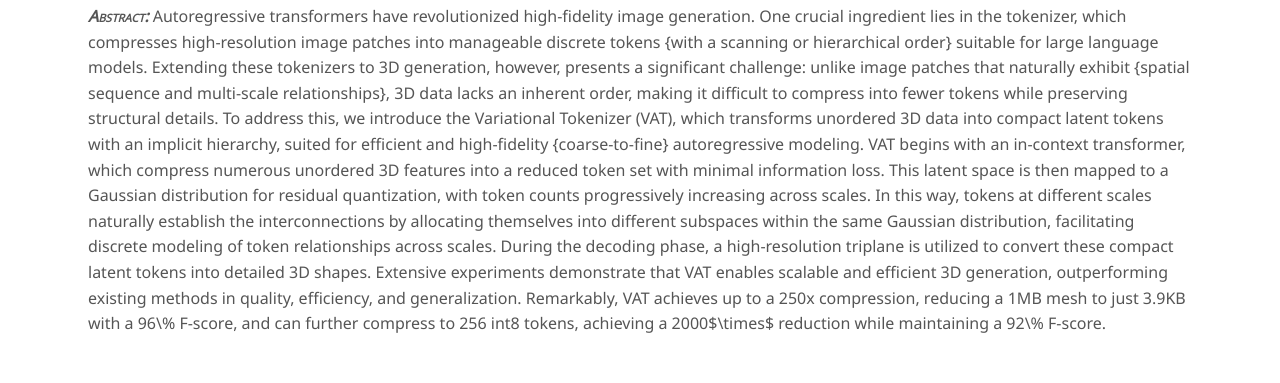
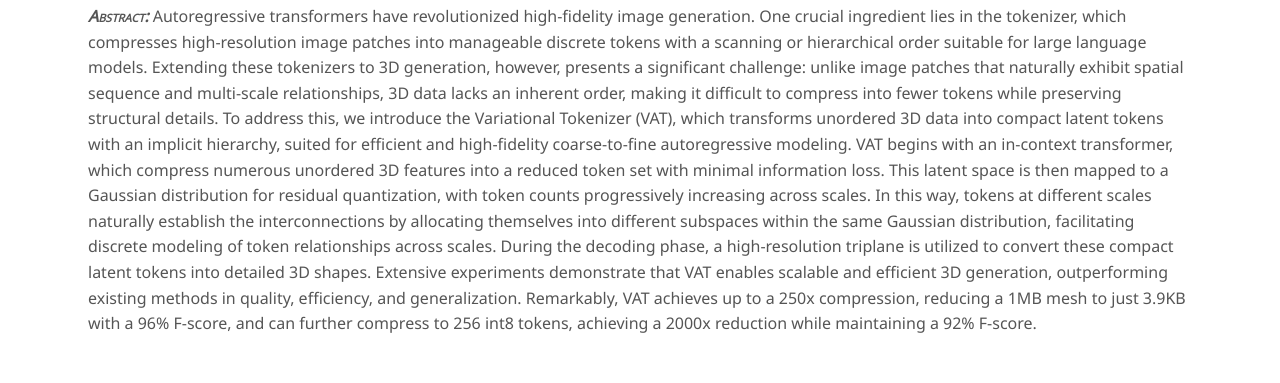
Before and after one commit to sparse-mvs-2/VAT.IO, a plain HTML site: page index.html in a window 1280 px wide. Shown: the part 1286-1669 px from the top of the page. Drawn offline with nearby package versions, Linux system fonts and the light colour scheme; some icons are missing; a web font is replaced by a local one.

Commit message:
update_4

```diff
--- a/index.html
+++ b/index.html
@@ -138,14 +138,14 @@
       <div class="hero-body">
         <img id="teaser-image" src="./static/images/fig_vq.png" alt="Teaser Image" class="teaser-image">
         <p class="is-size-9" style="line-height: 1.6; color: #555;">
-          <span class="dnerf" style="font-weight: bold; font-style: italic;">Abstract:</span> Autoregressive transformers have revolutionized high-fidelity image generation. One crucial ingredient lies in the tokenizer, which compresses high-resolution image patches into manageable discrete tokens {with a scanning or hierarchical order} suitable for large language models.
-          Extending these tokenizers to 3D generation, however, presents a significant challenge: unlike image patches that naturally exhibit {spatial sequence and multi-scale relationships},
+          <span class="dnerf" style="font-weight: bold; font-style: italic;">Abstract:</span> Autoregressive transformers have revolutionized high-fidelity image generation. One crucial ingredient lies in the tokenizer, which compresses high-resolution image patches into manageable discrete tokens with a scanning or hierarchical order suitable for large language models.
+          Extending these tokenizers to 3D generation, however, presents a significant challenge: unlike image patches that naturally exhibit spatial sequence and multi-scale relationships,
           3D data lacks an inherent order, making it difficult to compress into fewer tokens while preserving structural details.
-          To address this, we introduce the Variational Tokenizer (VAT), which transforms unordered 3D data into compact latent tokens with an implicit hierarchy, suited for efficient and high-fidelity {coarse-to-fine} autoregressive modeling. VAT begins with an in-context transformer, which compress numerous unordered 3D features into a reduced token set with minimal information loss. This latent space is then mapped to a Gaussian distribution for residual quantization, with token counts progressively increasing across scales.
+          To address this, we introduce the Variational Tokenizer (VAT), which transforms unordered 3D data into compact latent tokens with an implicit hierarchy, suited for efficient and high-fidelity coarse-to-fine autoregressive modeling. VAT begins with an in-context transformer, which compress numerous unordered 3D features into a reduced token set with minimal information loss. This latent space is then mapped to a Gaussian distribution for residual quantization, with token counts progressively increasing across scales.
           In this way, tokens at different scales naturally establish the interconnections by allocating themselves into different subspaces within the same Gaussian distribution, facilitating discrete modeling of token relationships across scales.
           During the decoding phase, a high-resolution triplane is utilized to convert these compact latent tokens into detailed 3D shapes.
           Extensive experiments demonstrate that VAT enables scalable and efficient 3D generation, outperforming existing methods in quality, efficiency, and generalization.
-          Remarkably, VAT achieves up to a 250x compression, reducing a 1MB mesh to just 3.9KB with a 96\% F-score, and can further compress to 256 int8 tokens, achieving a 2000$\times$ reduction while maintaining a 92\% F-score.
+          Remarkably, VAT achieves up to a 250x compression, reducing a 1MB mesh to just 3.9KB with a 96% F-score, and can further compress to 256 int8 tokens, achieving a 2000x reduction while maintaining a 92% F-score.
         </p>
       </div>
     </div>
```
